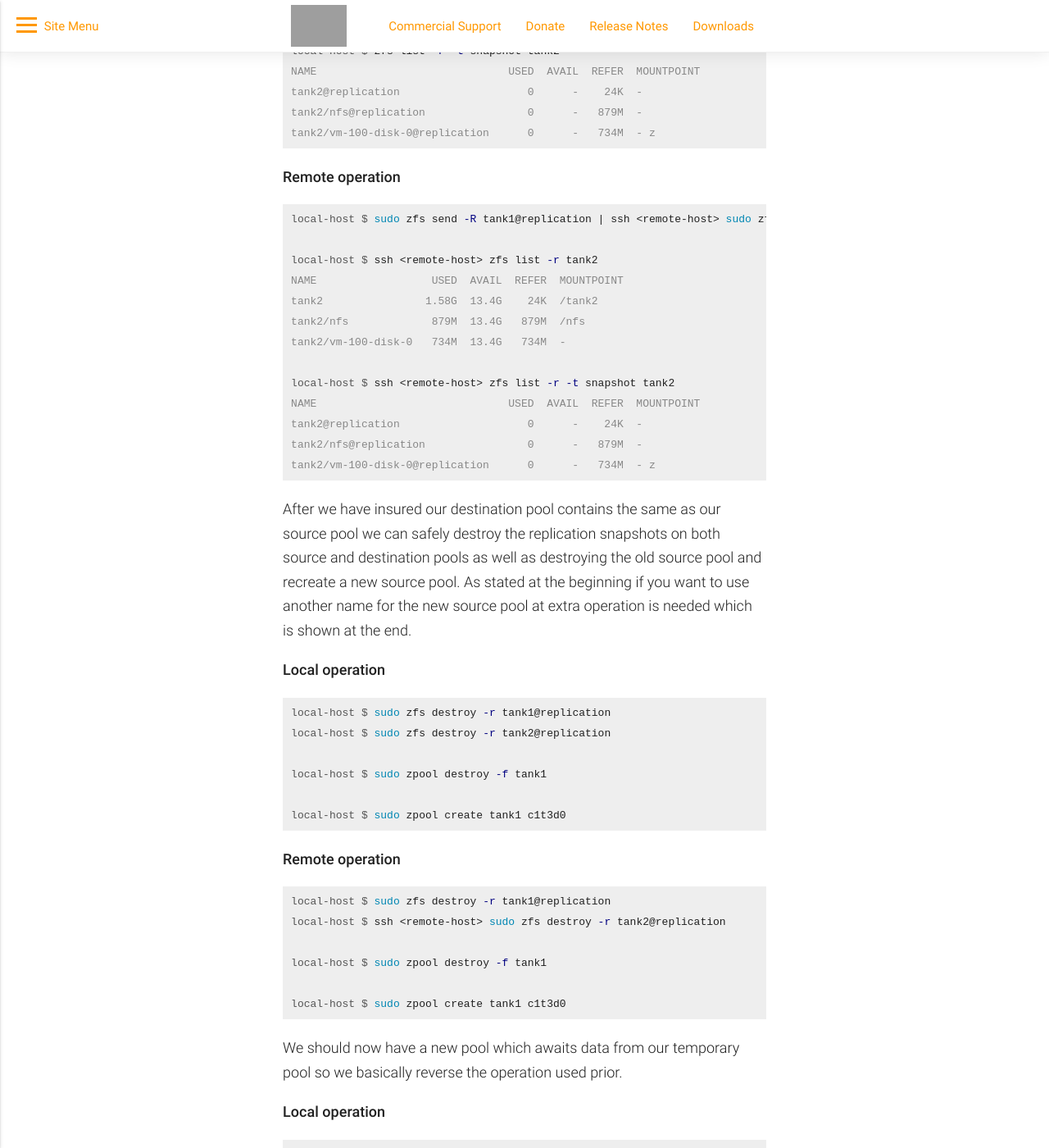
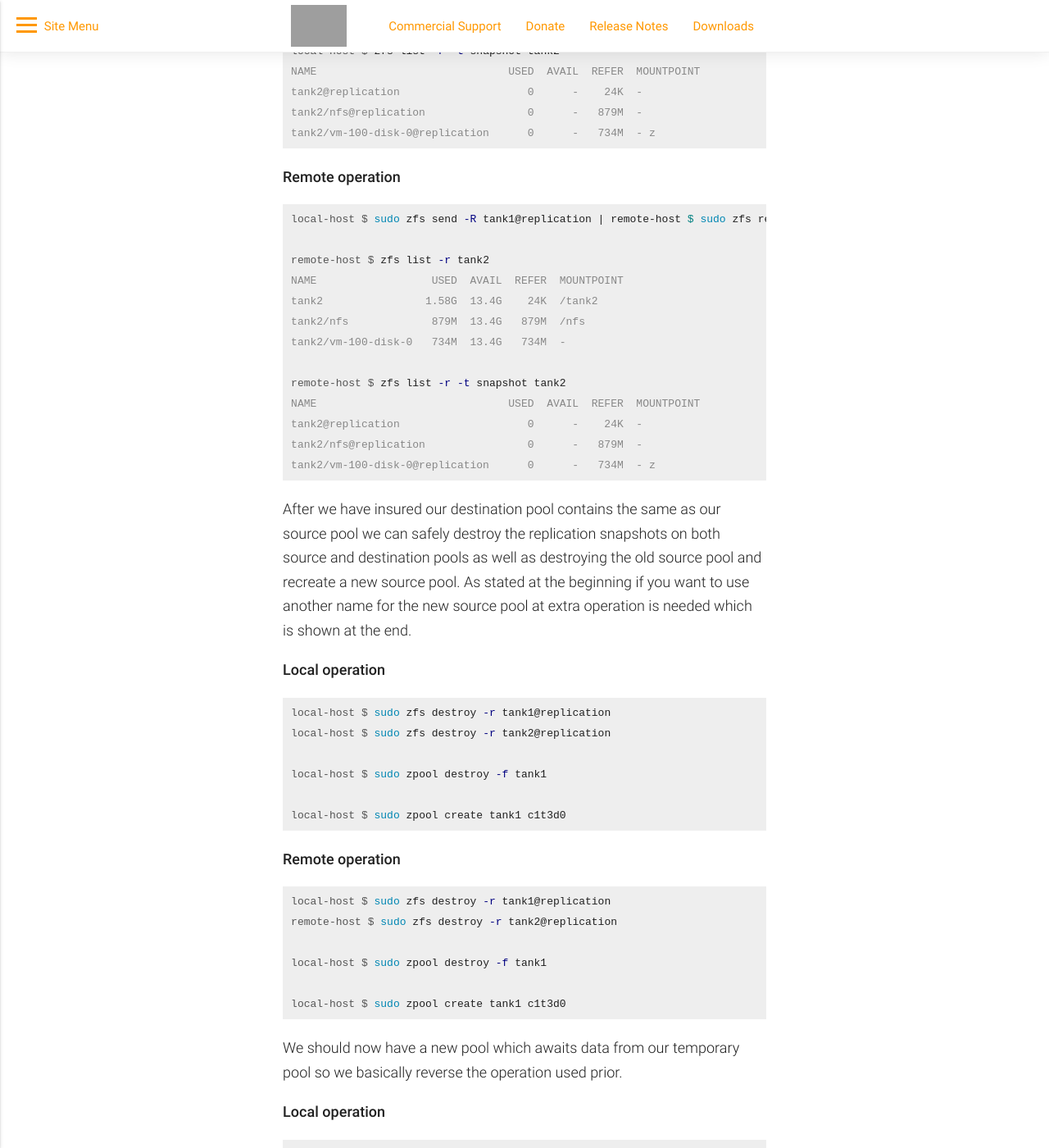
Before and after one commit to omniosorg/omniosorg.github.io, a Jekyll site: the page built from _docs/info/migrate_entire_pool.md, in a window 1280 px wide and 1400 px high, scrolled down 2653 px. Shown: the whole window at 82% size. Built offline with Jekyll 4.4.1, drawn with Linux system fonts in a browser that asks for light colours; comment, search, counter and statistics services are not loaded; some of the changed text lies outside the part shown; grey boxes are pictures that could not be loaded.

Commit message:
Replace ssh <remote-host> with remote-host $
Signed-off-by: Michael Rasmussen <mir@datanom.net>

````diff
--- a/_docs/info/migrate_entire_pool.md
+++ b/_docs/info/migrate_entire_pool.md
@@ -110,15 +110,15 @@ tank2/vm-100-disk-0@replication      0      -   734M  - z
 **Remote operation**
 
 ``` terminal
-local-host $ sudo zfs send -R tank1@replication | ssh <remote-host> sudo zfs recv -Fdu tank2
+local-host $ sudo zfs send -R tank1@replication | remote-host $ sudo zfs recv -Fdu tank2
 
-local-host $ ssh <remote-host> zfs list -r tank2
+remote-host $ zfs list -r tank2
 NAME                  USED  AVAIL  REFER  MOUNTPOINT
 tank2                1.58G  13.4G    24K  /tank2
 tank2/nfs             879M  13.4G   879M  /nfs
 tank2/vm-100-disk-0   734M  13.4G   734M  -
 
-local-host $ ssh <remote-host> zfs list -r -t snapshot tank2
+remote-host $ zfs list -r -t snapshot tank2
 NAME                              USED  AVAIL  REFER  MOUNTPOINT
 tank2@replication                    0      -    24K  -
 tank2/nfs@replication                0      -   879M  -
@@ -142,7 +142,7 @@ local-host $ sudo zpool create tank1 c1t3d0
 
 ``` terminal
 local-host $ sudo zfs destroy -r tank1@replication
-local-host $ ssh <remote-host> sudo zfs destroy -r tank2@replication
+remote-host $ sudo zfs destroy -r tank2@replication
 
 local-host $ sudo zpool destroy -f tank1
 
@@ -173,9 +173,9 @@ tank1/vm-100-disk-0@replication      0      -   734M  -
 
 **Remote operation**
 ``` terminal
-local-host $ ssh <remote-host> sudo zfs snapshot -r tank2@replication
+remote-host $ sudo zfs snapshot -r tank2@replication
 
-local-host $ ssh <remote-host> sudo zfs send -R tank2@replication | ssh <local-host> sudo zfs recv -Fdu tank1
+remote-host $ sudo zfs send -R tank2@replication | ssh <local-host> sudo zfs recv -Fdu tank1
 
 local-host $ zfs list -r tank1
 NAME                  USED  AVAIL  REFER  MOUNTPOINT
@@ -203,7 +203,7 @@ local-host $ sudo zfs destroy -r tank2@replication
 
 ``` terminal
 local-host $ sudo zfs destroy -r tank1@replication
-local-host $ ssh <remote-host> sudo zfs destroy -r tank2@replication
+remote-host $ sudo zfs destroy -r tank2@replication
 ```
 
 To prevent mounting conflicts or having NFS datasets active and mounted on our temporary pool when must make some changes.
@@ -218,8 +218,8 @@ local-host $ sudo zfs set mountpoint=/nfs2 tank2/nfs
 **Remote operation**
 
 ``` terminal
-local-host $ ssh <remote-host> sudo zfs set sharenfs=off tank2/nfs
-local-host $ ssh <remote-host> sudo zfs set mountpoint=/nfs2 tank2/nfs
+remote-host $ sudo zfs set sharenfs=off tank2/nfs
+remote-host $ sudo zfs set mountpoint=/nfs2 tank2/nfs
 ```
 
 If you changed the name of the pool you need to perform this extra step to have your LUN's available for your targets and view on the new pool. This is where the saved list of LUN's is needed. So for every LUN you need to perform the following:
@@ -258,7 +258,7 @@ local-host $ sudo zpool destroy -f tank2
 **Remote operation**
 
 ``` terminal
-local-host $ ssh <remote-host> sudo zpool destroy -f tank2
+remote-host $ sudo zpool destroy -f tank2
 ```
 
 ### Contact
````
